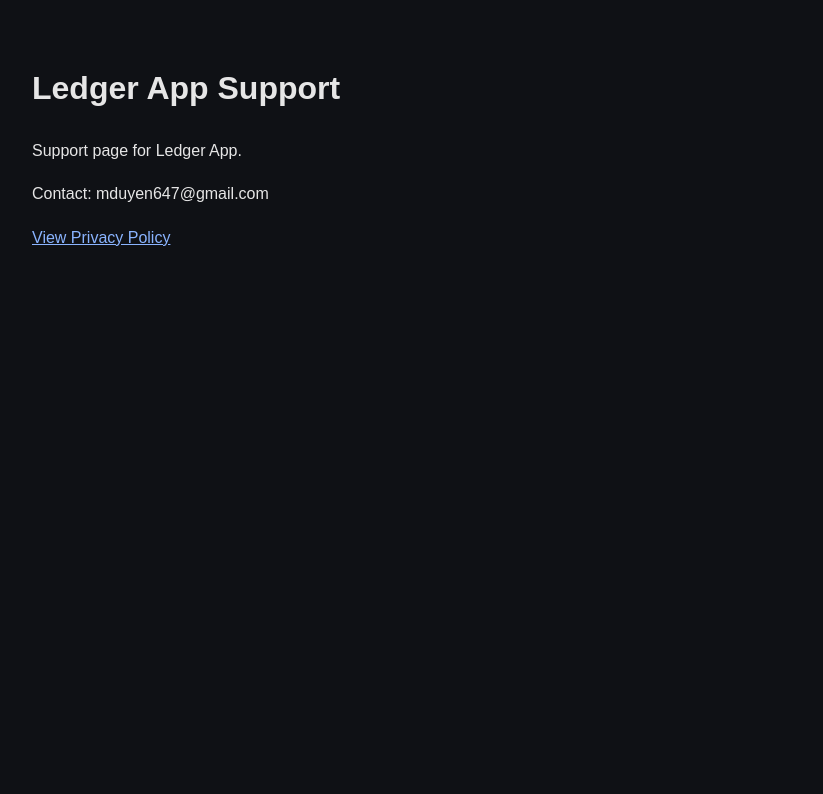
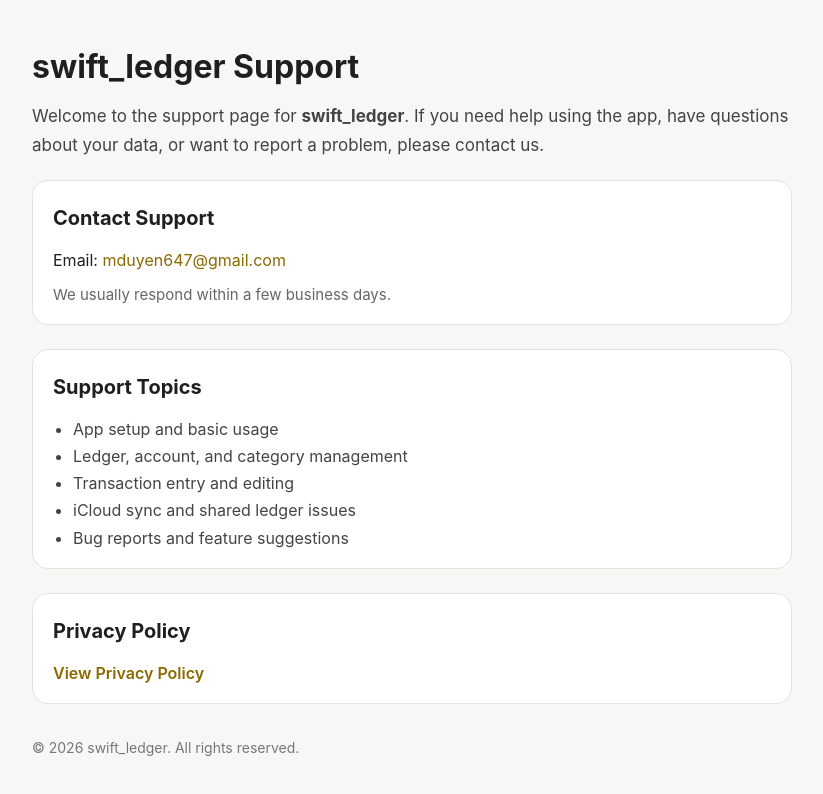
Before and after one commit to ItKinlu/app-support, a plain HTML site: page ledger/index.html in a window 1280 px wide. Shown: the whole page, without its empty margins (228-1051 px from the left). Drawn offline with Linux system fonts and the light colour scheme.

Commit message:
Update index.html

```diff
--- a/ledger/index.html
+++ b/ledger/index.html
@@ -3,12 +3,49 @@
 <head>
   <meta charset="UTF-8" />
   <meta name="viewport" content="width=device-width, initial-scale=1.0" />
-  <title>Ledger App Support</title>
+  <title>swift_ledger Support</title>
 </head>
-<body style="background:#0f1115;color:#e6e6e6;font-family:sans-serif;padding:40px;max-width:760px;margin:auto;line-height:1.7;">
-  <h1>Ledger App Support</h1>
-  <p>Support page for Ledger App.</p>
-  <p>Contact: mduyen647@gmail.com</p>
-  <p><a href="privacy.html" style="color:#8ab4ff;">View Privacy Policy</a></p>
+<body style="margin:0;background:#f7f7f5;color:#1f1f1f;font-family:-apple-system,BlinkMacSystemFont,'SF Pro Text','Helvetica Neue',sans-serif;line-height:1.7;">
+  <div style="max-width:760px;margin:0 auto;padding:48px 24px;">
+    <h1 style="margin:0 0 16px;font-size:32px;line-height:1.2;">swift_ledger Support</h1>
+
+    <p style="margin:0 0 20px;font-size:17px;color:#444;">
+      Welcome to the support page for <strong>swift_ledger</strong>.
+      If you need help using the app, have questions about your data, or want to report a problem, please contact us.
+    </p>
+
+    <div style="background:#ffffff;border:1px solid #e6e3dc;border-radius:16px;padding:20px 20px 16px;margin:0 0 24px;">
+      <h2 style="margin:0 0 12px;font-size:20px;">Contact Support</h2>
+      <p style="margin:0 0 8px;">
+        Email:
+        <a href="mailto:mduyen647@gmail.com" style="color:#8a6a00;text-decoration:none;">mduyen647@gmail.com</a>
+      </p>
+      <p style="margin:0;color:#666;font-size:15px;">
+        We usually respond within a few business days.
+      </p>
+    </div>
+
+    <div style="background:#ffffff;border:1px solid #e6e3dc;border-radius:16px;padding:20px 20px 16px;margin:0 0 24px;">
+      <h2 style="margin:0 0 12px;font-size:20px;">Support Topics</h2>
+      <ul style="margin:0;padding-left:20px;color:#444;">
+        <li>App setup and basic usage</li>
+        <li>Ledger, account, and category management</li>
+        <li>Transaction entry and editing</li>
+        <li>iCloud sync and shared ledger issues</li>
+        <li>Bug reports and feature suggestions</li>
+      </ul>
+    </div>
+
+    <div style="background:#ffffff;border:1px solid #e6e3dc;border-radius:16px;padding:20px 20px 16px;margin:0 0 24px;">
+      <h2 style="margin:0 0 12px;font-size:20px;">Privacy Policy</h2>
+      <p style="margin:0;">
+        <a href="privacy.html" style="color:#8a6a00;text-decoration:none;font-weight:600;">View Privacy Policy</a>
+      </p>
+    </div>
+
+    <p style="margin:32px 0 0;font-size:14px;color:#777;">
+      © 2026 swift_ledger. All rights reserved.
+    </p>
+  </div>
 </body>
 </html>
```
